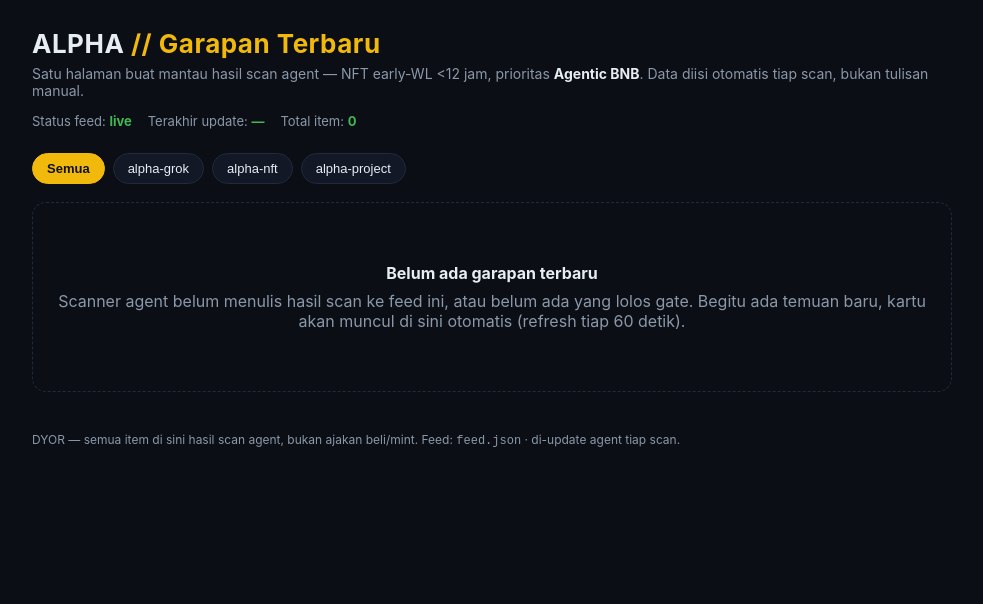
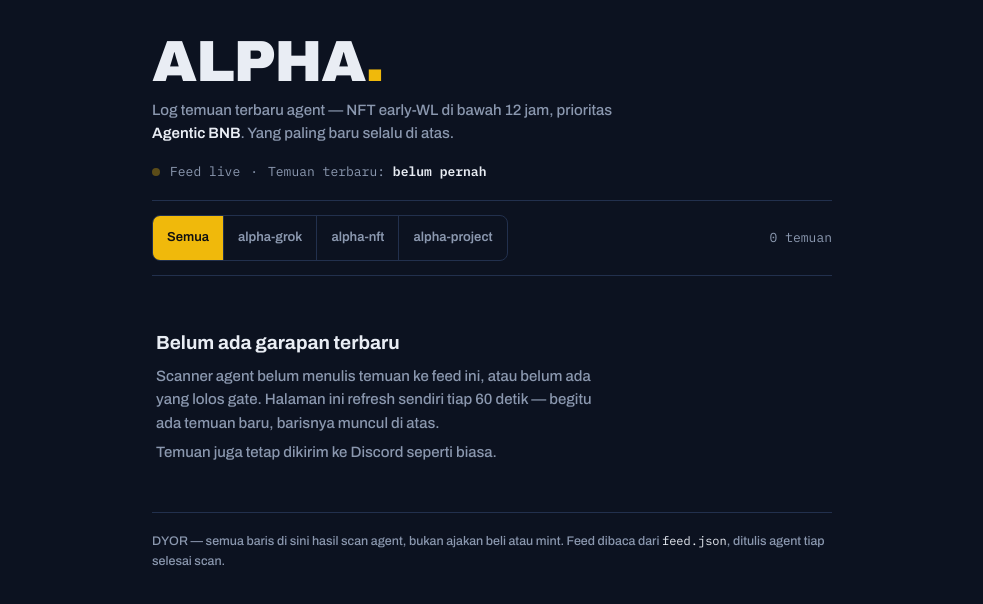
Before and after one commit to bexy777/alpha-dashboard, a plain HTML site: page index.html in a window 1280 px wide. Shown: the whole page, without its empty margins (148-1131 px from the left). Drawn offline with Linux system fonts and the light colour scheme.

Commit message:
Redesign v2: signal-log layout (frontend-design skill) — Archivo + Plex Mono, feed rows, no card grid

```diff
--- a/index.html
+++ b/index.html
@@ -2,105 +2,238 @@
 <html lang="id">
 <head>
 <meta charset="UTF-8">
-<meta name="viewport" content="width=device-width, initial-scale=1.0">
+<meta name="viewport" content="width=device-width, initial-scale=1.0, viewport-fit=cover">
+<meta name="color-scheme" content="dark">
+<meta name="description" content="Log temuan terbaru agent: NFT early-WL di bawah 12 jam, prioritas Agentic BNB.">
 <title>ALPHA — Garapan Terbaru</title>
+<link rel="preconnect" href="https://fonts.googleapis.com">
+<link rel="preconnect" href="https://fonts.gstatic.com" crossorigin>
+<link href="https://fonts.googleapis.com/css2?family=Archivo:wdth,wght@62..125,500..900&family=IBM+Plex+Mono:wght@400;500;600&display=swap" rel="stylesheet">
 <style>
-  :root { --bg:#0b0e14; --card:#121826; --line:#1f2a3d; --txt:#e6edf3; --mut:#8b98a9; --acc:#f0b90b; --grn:#3fb950; --blu:#58a6ff; }
-  * { box-sizing:border-box; margin:0; padding:0; }
-  body { background:var(--bg); color:var(--txt); font-family:-apple-system,BlinkMacSystemFont,"Segoe UI",Roboto,Helvetica,Arial,sans-serif; min-height:100vh; }
-  header { padding:28px 20px 10px; max-width:960px; margin:0 auto; }
-  h1 { font-size:26px; letter-spacing:.5px; }
-  h1 span { color:var(--acc); }
-  p.sub { color:var(--mut); font-size:14px; margin-top:6px; }
-  p.sub b { color:var(--txt); }
-  .meta { display:flex; gap:16px; flex-wrap:wrap; margin-top:14px; font-size:13px; color:var(--mut); }
-  .meta b { color:var(--grn); }
-  .filters { max-width:960px; margin:14px auto 0; padding:0 20px; display:flex; gap:8px; flex-wrap:wrap; }
-  .filters button { background:var(--card); color:var(--txt); border:1px solid var(--line); border-radius:999px; padding:7px 14px; font-size:13px; cursor:pointer; }
-  .filters button.on { background:var(--acc); color:#111; border-color:var(--acc); font-weight:700; }
-  main { max-width:960px; margin:0 auto; padding:18px 20px 40px; }
-  .grid { display:grid; grid-template-columns:repeat(auto-fill,minmax(280px,1fr)); gap:14px; }
-  .card { background:var(--card); border:1px solid var(--line); border-radius:14px; padding:16px; display:flex; flex-direction:column; gap:8px; }
-  .card h2 { font-size:17px; }
-  .tags { display:flex; gap:6px; flex-wrap:wrap; }
-  .tag { font-size:11px; font-weight:700; padding:3px 8px; border-radius:999px; background:#1f2a3d; color:var(--blu); }
-  .tag.agentic { background:rgba(240,185,11,.15); color:var(--acc); }
-  .tag.src { background:rgba(63,185,80,.12); color:var(--grn); }
-  .note { color:var(--mut); font-size:13.5px; line-height:1.5; }
-  .links { display:flex; gap:10px; margin-top:auto; padding-top:6px; }
-  .links a { color:var(--blu); font-size:13px; text-decoration:none; }
-  .links a:hover { text-decoration:underline; }
-  time { color:var(--mut); font-size:12px; }
-  .empty { text-align:center; color:var(--mut); padding:60px 20px; border:1px dashed var(--line); border-radius:14px; }
-  .empty b { color:var(--txt); display:block; font-size:16px; margin-bottom:8px; }
-  footer { max-width:960px; margin:0 auto; padding:0 20px 30px; color:var(--mut); font-size:12px; }
-  .err { color:#ff7b72; font-size:13px; padding:12px 0; }
+  :root {
+    --ink: #0c1220;
+    --panel: #101828;
+    --line: #22304d;
+    --paper: #e9edf4;
+    --muted: #8b98af;
+    --gold: #f0b90b;
+    --sky: #7cc4ff;
+    --danger: #ff7b72;
+  }
+  * { box-sizing: border-box; margin: 0; padding: 0; }
+  html { color-scheme: dark; -webkit-text-size-adjust: 100%; }
+  body {
+    background: var(--ink);
+    color: var(--paper);
+    font-family: "Archivo", system-ui, -apple-system, "Segoe UI", sans-serif;
+    font-size: 15px;
+    line-height: 1.55;
+    min-height: 100vh;
+    -webkit-tap-highlight-color: transparent;
+  }
+  a { color: var(--sky); text-underline-offset: 3px; }
+  a:hover { color: var(--paper); }
+  :focus-visible { outline: 2px solid var(--gold); outline-offset: 3px; border-radius: 2px; }
+  .skip { position: absolute; left: -999px; top: 0; background: var(--gold); color: #111; padding: 10px 16px; font-weight: 700; z-index: 10; }
+  .skip:focus { left: 12px; top: 12px; }
+
+  .wrap { max-width: 720px; margin: 0 auto; padding: 0 20px calc(28px + env(safe-area-inset-bottom)); }
+
+  /* Masthead — the one bold element: wordmark + freshness */
+  header.mast { padding: 34px 0 18px; border-bottom: 1px solid var(--line); }
+  .wordmark {
+    font-weight: 900;
+    font-stretch: 125%;
+    font-size: clamp(40px, 11vw, 58px);
+    line-height: 0.95;
+    letter-spacing: -0.02em;
+    text-wrap: balance;
+  }
+  .wordmark em { font-style: normal; color: var(--gold); }
+  .descriptor { color: var(--muted); font-size: 15px; margin-top: 10px; max-width: 56ch; }
+  .descriptor b { color: var(--paper); font-weight: 600; }
+  .live {
+    display: flex; align-items: baseline; gap: 10px; flex-wrap: wrap;
+    margin-top: 16px; font-family: "IBM Plex Mono", ui-monospace, monospace;
+    font-size: 13px; font-variant-numeric: tabular-nums; color: var(--muted);
+  }
+  .live .dot {
+    width: 8px; height: 8px; border-radius: 50%; background: var(--gold);
+    display: inline-block; align-self: center;
+    animation: pulse 2s ease-in-out infinite;
+  }
+  .live b { color: var(--paper); font-weight: 600; }
+  @keyframes pulse { 0%, 100% { opacity: 1; } 50% { opacity: .35; } }
+
+  /* Filter — segmented control, not pills */
+  .controls {
+    display: flex; align-items: center; justify-content: space-between; gap: 12px;
+    padding: 14px 0; border-bottom: 1px solid var(--line); flex-wrap: wrap;
+  }
+  .seg { display: flex; border: 1px solid var(--line); border-radius: 8px; overflow: hidden; }
+  .seg button {
+    appearance: none; background: transparent; color: var(--muted);
+    border: 0; border-right: 1px solid var(--line);
+    font: 600 13px/1 "Archivo", sans-serif;
+    min-height: 44px; padding: 0 14px; cursor: pointer; touch-action: manipulation;
+  }
+  .seg button:last-child { border-right: 0; }
+  .seg button[aria-pressed="true"] { background: var(--gold); color: #111; }
+  .count { font-family: "IBM Plex Mono", ui-monospace, monospace; font-size: 13px; color: var(--muted); font-variant-numeric: tabular-nums; }
+
+  /* Feed — a log, not a card grid */
+  main { padding-top: 4px; }
+  .row {
+    display: grid; grid-template-columns: 74px 1fr; gap: 14px;
+    padding: 18px 0; border-bottom: 1px solid var(--line);
+    min-width: 0;
+  }
+  .row:hover { background: var(--panel); margin: 0 -12px; padding-left: 12px; padding-right: 12px; }
+  .age {
+    font-family: "IBM Plex Mono", ui-monospace, monospace;
+    font-size: 13px; font-weight: 600; color: var(--gold);
+    font-variant-numeric: tabular-nums; line-height: 1.4; padding-top: 2px;
+    overflow-wrap: break-word;
+  }
+  .age.stale { color: var(--muted); }
+  .age small { display: block; font-weight: 400; color: var(--muted); font-size: 11px; }
+  .row h2 { font-size: 18px; font-weight: 700; line-height: 1.3; text-wrap: balance; min-width: 0; overflow-wrap: break-word; }
+  .row h2 a { color: var(--paper); text-decoration: none; }
+  .row h2 a:hover { color: var(--sky); text-decoration: underline; text-underline-offset: 3px; }
+  .tags { display: flex; gap: 6px; flex-wrap: wrap; margin-top: 7px; }
+  .tag {
+    font-size: 11.5px; font-weight: 600; letter-spacing: .01em;
+    padding: 3px 8px; border-radius: 4px;
+    background: #1a2742; color: var(--sky);
+  }
+  .tag.agentic { background: rgba(240, 185, 11, .14); color: var(--gold); }
+  .tag.src { background: transparent; border: 1px solid var(--line); color: var(--muted); font-family: "IBM Plex Mono", ui-monospace, monospace; font-weight: 500; }
+  .note { color: var(--muted); font-size: 14px; margin-top: 7px; overflow-wrap: break-word; }
+  .links { display: flex; gap: 18px; margin-top: 9px; font-size: 14px; }
+  .links a { min-height: 24px; display: inline-flex; align-items: center; }
+  .fresh { animation: flash 2.4s ease-out 1; }
+  @keyframes flash { 0% { background: rgba(240, 185, 11, .12); } 100% { background: transparent; } }
+
+  .empty { padding: 48px 4px; border-bottom: 1px solid var(--line); }
+  .empty h2 { font-size: 19px; font-weight: 700; margin-bottom: 8px; }
+  .empty p { color: var(--muted); max-width: 52ch; }
+  .empty p + p { margin-top: 6px; }
+  .err { color: var(--danger); font-size: 14px; padding: 14px 0; border-bottom: 1px solid var(--line); }
+
+  footer { padding-top: 18px; color: var(--muted); font-size: 12.5px; line-height: 1.6; }
+  footer code { font-family: "IBM Plex Mono", ui-monospace, monospace; font-size: 12px; color: var(--paper); }
+
+  @media (max-width: 520px) {
+    .row { grid-template-columns: 62px 1fr; gap: 10px; }
+    .seg button { padding: 0 10px; }
+  }
+  @media (prefers-reduced-motion: reduce) {
+    .live .dot, .fresh { animation: none; }
+  }
 </style>
 </head>
 <body>
-<header>
-  <h1>ALPHA <span>// Garapan Terbaru</span></h1>
-  <p class="sub">Satu halaman buat mantau hasil scan agent — NFT early-WL &lt;12 jam, prioritas <b>Agentic BNB</b>. Data diisi otomatis tiap scan, bukan tulisan manual.</p>
-  <div class="meta">
-    <span>Status feed: <b id="feed-status">memuat…</b></span>
-    <span>Terakhir update: <b id="feed-updated">—</b></span>
-    <span>Total item: <b id="feed-count">0</b></span>
+<a class="skip" href="#feed">Lewati ke daftar temuan</a>
+<div class="wrap">
+  <header class="mast">
+    <h1 class="wordmark">ALPHA<em>.</em></h1>
+    <p class="descriptor">Log temuan terbaru agent — NFT early-WL di bawah 12 jam, prioritas <b>Agentic BNB</b>. Yang paling baru selalu di atas.</p>
+    <p class="live" aria-live="polite">
+      <span class="dot" aria-hidden="true"></span>
+      <span id="feed-status">Memuat feed…</span>
+      <span>·</span>
+      <span>Temuan terbaru: <b id="feed-updated">—</b></span>
+    </p>
+  </header>
+
+  <div class="controls">
+    <div class="seg" role="group" aria-label="Filter berdasarkan sumber">
+      <button data-f="all" aria-pressed="true">Semua</button>
+      <button data-f="alpha-grok" aria-pressed="false">alpha-grok</button>
+      <button data-f="alpha-nft" aria-pressed="false">alpha-nft</button>
+      <button data-f="alpha-project" aria-pressed="false">alpha-project</button>
+    </div>
+    <span class="count"><span id="feed-count">0</span> temuan</span>
   </div>
-</header>
-<div class="filters" id="filters">
-  <button data-f="all" class="on">Semua</button>
-  <button data-f="alpha-grok">alpha-grok</button>
-  <button data-f="alpha-nft">alpha-nft</button>
-  <button data-f="alpha-project">alpha-project</button>
+
+  <main id="feed">
+    <p id="err" class="err" hidden></p>
+    <div id="rows"></div>
+    <div class="empty" id="empty" hidden>
+      <h2>Belum ada garapan terbaru</h2>
+      <p>Scanner agent belum menulis temuan ke feed ini, atau belum ada yang lolos gate. Halaman ini refresh sendiri tiap 60 detik — begitu ada temuan baru, barisnya muncul di atas.</p>
+      <p>Temuan juga tetap dikirim ke Discord seperti biasa.</p>
+    </div>
+  </main>
+
+  <footer>DYOR — semua baris di sini hasil scan agent, bukan ajakan beli atau mint. Feed dibaca dari <code>feed.json</code>, ditulis agent tiap selesai scan.</footer>
 </div>
-<main>
-  <div id="err" class="err" hidden></div>
-  <div class="grid" id="grid"></div>
-  <div class="empty" id="empty" hidden>
-    <b>Belum ada garapan terbaru</b>
-    Scanner agent belum menulis hasil scan ke feed ini, atau belum ada yang lolos gate.
-    Begitu ada temuan baru, kartu akan muncul di sini otomatis (refresh tiap 60 detik).
-  </div>
-</main>
-<footer>DYOR — semua item di sini hasil scan agent, bukan ajakan beli/mint. Feed: <code>feed.json</code> · di-update agent tiap scan.</footer>
+
 <script>
-const grid = document.getElementById('grid');
-const empty = document.getElementById('empty');
-const err = document.getElementById('err');
-let currentFilter = 'all';
+const rowsEl = document.getElementById('rows');
+const emptyEl = document.getElementById('empty');
+const errEl = document.getElementById('err');
+const statusEl = document.getElementById('feed-status');
+const updatedEl = document.getElementById('feed-updated');
+const countEl = document.getElementById('feed-count');
+let currentFilter = (location.hash || '#all').replace('#', '') || 'all';
 let items = [];
+let seenIds = new Set();
 
 function timeAgo(iso) {
-  const s = Math.floor((Date.now() - new Date(iso).getTime()) / 1000);
-  if (isNaN(s)) return iso || '—';
-  if (s < 60) return s + ' dtk lalu';
+  const t = new Date(iso).getTime();
+  if (isNaN(t)) return '—';
+  const s = Math.floor((Date.now() - t) / 1000);
+  if (s < 60) return 'baru saja';
   if (s < 3600) return Math.floor(s / 60) + ' mnt lalu';
   if (s < 86400) return Math.floor(s / 3600) + ' jam lalu';
   return Math.floor(s / 86400) + ' hari lalu';
 }
-function esc(x) { return String(x ?? '').replace(/[&<>"']/g, c => ({'&':'&amp;','<':'&lt;','>':'&gt;','"':'&quot;',"'":'&#39;'}[c])); }
+function ageShort(iso) {
+  const t = new Date(iso).getTime();
+  if (isNaN(t)) return '—';
+  const s = Math.floor((Date.now() - t) / 1000);
+  if (s < 60) return 'baru';
+  if (s < 3600) return Math.floor(s / 60) + 'm';
+  if (s < 86400) return Math.floor(s / 3600) + 'j';
+  return Math.floor(s / 86400) + 'h';
+}
+function isStale(iso) {
+  const t = new Date(iso).getTime();
+  return !isNaN(t) && (Date.now() - t) > 6 * 3600 * 1000;
+}
+function esc(x) { return String(x ?? '').replace(/[&<>"']/g, c => ({ '&': '&amp;', '<': '&lt;', '>': '&gt;', '"': '&quot;', "'": '&#39;' }[c])); }
 
 function render() {
   const list = items.filter(it => currentFilter === 'all' || it.source === currentFilter);
-  grid.innerHTML = '';
-  empty.hidden = list.length > 0;
-  document.getElementById('feed-count').textContent = items.length;
+  countEl.textContent = items.length;
+  emptyEl.hidden = list.length > 0;
+  rowsEl.innerHTML = '';
   list.forEach(it => {
-    const card = document.createElement('div');
-    card.className = 'card';
+    const isNew = it.id && !seenIds.has(it.id);
+    if (it.id) seenIds.add(it.id);
+    const art = document.createElement('article');
+    art.className = 'row' + (isNew ? ' fresh' : '');
     const tagHtml = (it.tags || []).map(t =>
       `<span class="tag ${/agentic/i.test(t) ? 'agentic' : ''}">${esc(t)}</span>`).join('');
-    card.innerHTML = `
-      <h2>${esc(it.project)}</h2>
-      <div class="tags"><span class="tag src">${esc(it.source || '')}</span>${tagHtml}</div>
-      ${it.note ? `<p class="note">${esc(it.note)}</p>` : ''}
-      <time>Ketemu ${timeAgo(it.found_at)} · ${esc(it.handle || '')}</time>
-      <div class="links">
-        ${it.post_url ? `<a href="${esc(it.post_url)}" target="_blank" rel="noopener">Post ↗</a>` : ''}
-        ${it.site_url ? `<a href="${esc(it.site_url)}" target="_blank" rel="noopener">Website ↗</a>` : ''}
-        ${it.handle ? `<a href="https://x.com/${esc(String(it.handle).replace(/^@/, ''))}" target="_blank" rel="noopener">Profil X ↗</a>` : ''}
+    const title = it.post_url
+      ? `<a href="${esc(it.post_url)}" target="_blank" rel="noopener">${esc(it.project)}</a>`
+      : esc(it.project);
+    const links = [
+      it.post_url ? `<a href="${esc(it.post_url)}" target="_blank" rel="noopener">Post</a>` : '',
+      it.site_url ? `<a href="${esc(it.site_url)}" target="_blank" rel="noopener">Website</a>` : '',
+      it.handle ? `<a href="https://x.com/${esc(String(it.handle).replace(/^@/, ''))}" target="_blank" rel="noopener">Profil X</a>` : ''
+    ].filter(Boolean).join('');
+    art.innerHTML = `
+      <div class="age ${isStale(it.found_at) ? 'stale' : ''}">${esc(ageShort(it.found_at))}<small>${esc(timeAgo(it.found_at))}</small></div>
+      <div>
+        <h2>${title}</h2>
+        <div class="tags"><span class="tag src">${esc(it.source || '')}</span>${tagHtml}</div>
+        ${it.note ? `<p class="note">${esc(it.note)}</p>` : ''}
+        ${it.handle ? `<p class="note">${esc(it.handle)}</p>` : ''}
+        ${links ? `<div class="links">${links}</div>` : ''}
       </div>`;
-    grid.appendChild(card);
+    rowsEl.appendChild(art);
   });
 }
 
@@ -111,26 +244,32 @@ async function load() {
     const data = await res.json();
     items = (data.items || []).slice().sort((a, b) =>
       new Date(b.found_at || 0) - new Date(a.found_at || 0));
-    document.getElementById('feed-status').textContent = 'live';
-    document.getElementById('feed-updated').textContent =
-      data.updated_at ? timeAgo(data.updated_at) : '—';
-    err.hidden = true;
+    statusEl.textContent = 'Feed live';
+    updatedEl.textContent = data.updated_at ? timeAgo(data.updated_at) : 'belum pernah';
+    errEl.hidden = true;
     render();
   } catch (e) {
-    document.getElementById('feed-status').textContent = 'gagal dimuat';
-    err.textContent = 'Feed gagal dimuat: ' + e.message;
-    err.hidden = false;
+    statusEl.textContent = 'Feed gagal dimuat';
+    errEl.textContent = 'Feed gagal dimuat (' + e.message + '). Coba refresh halaman.';
+    errEl.hidden = false;
   }
 }
 
-document.getElementById('filters').addEventListener('click', e => {
+function setFilter(f, push) {
+  currentFilter = f;
+  document.querySelectorAll('.seg button').forEach(b =>
+    b.setAttribute('aria-pressed', String(b.dataset.f === f)));
+  if (push) history.replaceState(null, '', '#' + f);
+  render();
+}
+
+document.querySelector('.seg').addEventListener('click', e => {
   const b = e.target.closest('button');
   if (!b) return;
-  currentFilter = b.dataset.f;
-  document.querySelectorAll('#filters button').forEach(x => x.classList.toggle('on', x === b));
-  render();
+  setFilter(b.dataset.f, true);
 });
 
+setFilter(['all', 'alpha-grok', 'alpha-nft', 'alpha-project'].includes(currentFilter) ? currentFilter : 'all', false);
 load();
 setInterval(load, 60000);
 </script>
```
